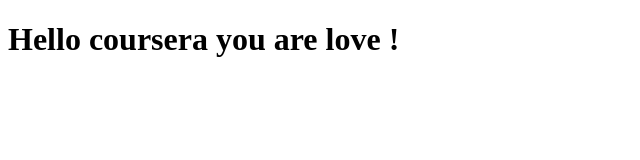
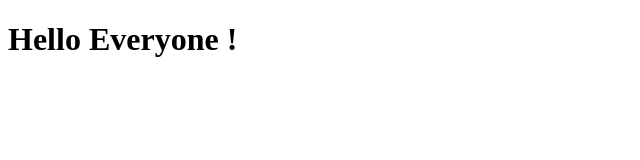
Before and after one commit to aMateen0/angular-coursera, a plain HTML site: page index.html in a window 1280 px wide. Shown: the whole page, without its empty margins (0-640 px from the left). Drawn offline with Linux system fonts and the light colour scheme.

Commit message:
Second Commit

```diff
--- a/index.html
+++ b/index.html
@@ -5,6 +5,6 @@
     <title>Hello Coursera</title>
   </head>
   <body>
-    <h1>Hello coursera you are love !</h1>
+    <h1>Hello Everyone !</h1>
   </body>
 </html>
```
